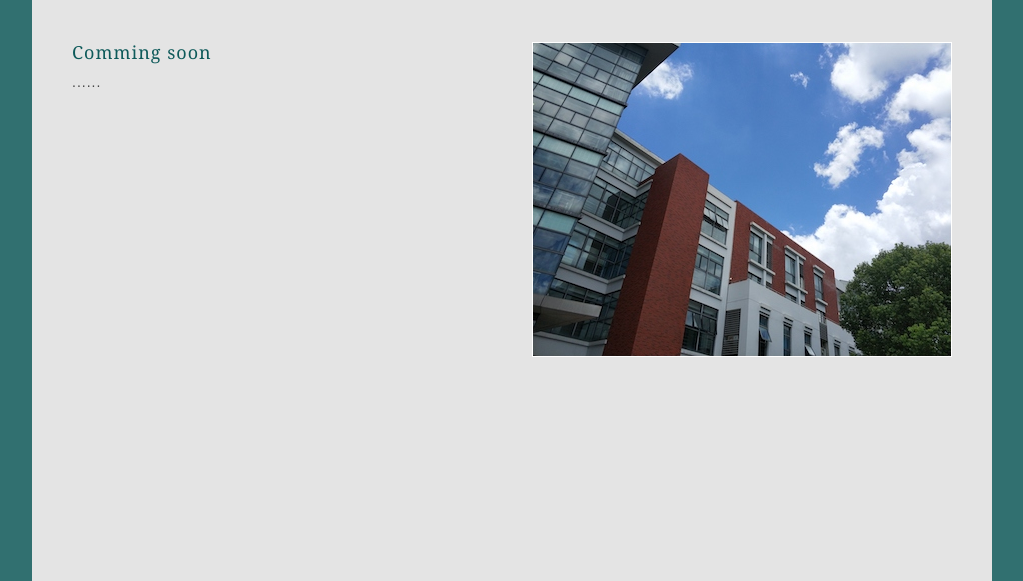
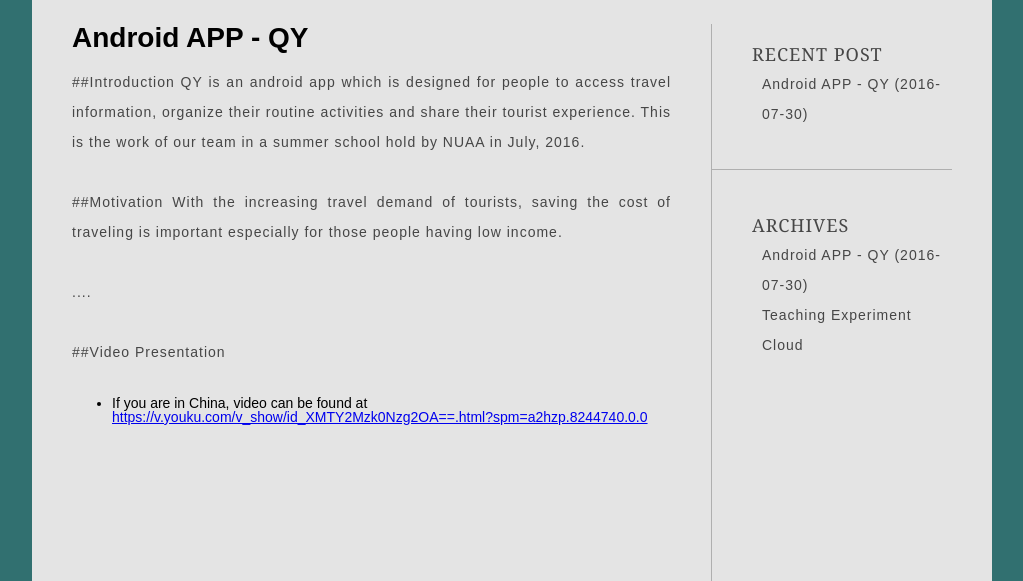
Before and after one commit to MacherCS/MacherCS.github.io, a plain HTML site: page project.html in a window 1280 px wide. Shown: the part 219-800 px from the top of the page, without its empty margins (128-1151 px from the left). Drawn offline with Linux system fonts and the light colour scheme.

Commit message:
add project

```diff
--- a/project.html
+++ b/project.html
@@ -40,12 +40,39 @@
 		</ul>
 	</div>
 	<div id="body">
-		<div class="content">
+		<!--<div class="content">
 			<img src="images/activities/gossip/gossip2.jpg" alt="">
 			<h3>Comming soon</h3>
 			<p>
 				......
 			</p>
+		</div>-->
+
+		<div id="blog">
+
+
+
+		</div>
+		<div id="sidebar">
+			<div>
+				<h3>recent post</h3>
+				<ul>
+					<li>
+						<a href="project.html?id=QY">Android APP - QY (2016-07-30)</a>
+					</li>
+				</ul>
+			</div>
+			<div>
+				<h3>archives</h3>
+				<ul>
+					<li>
+						<a href="project.html?id=QY">Android APP - QY (2016-07-30)</a>
+					</li>
+					<li>
+						<a href="project.html?id=teachingCloud">Teaching Experiment Cloud</a>
+					</li>
+				</ul>
+			</div>
 		</div>
 	</div>
 	<div id="footer">
@@ -64,5 +91,51 @@
 			&copy; Copyright 2019. All rights reserved.&nbsp;
 		</p>
 	</div>
+
+	<script type="text/javascript" src="js/marked.js"></script>
+	<script type="text/javascript">
+		id = GetQueryString("id")
+		if(id != null && id.toString().length>1)
+		{}
+		else{
+			id = "QY"
+		}
+
+		var ajx = new XMLHttpRequest()
+        ajx.open("get","/project_data/"+id+".md", true)
+        ajx.onreadystatechange = function(){
+            if(ajx.readyState!=4){
+                return;
+            }
+            if(ajx.status>=200 && ajx.status<300){
+                showContent(ajx.responseText);
+            }
+        }
+        ajx.send()
+
+		function GetQueryString(name)
+		{
+		     var reg = new RegExp("(^|&)"+ name +"=([^&]*)(&|$)");
+		     var r = window.location.search.substr(1).match(reg);
+		     if(r!=null)return  unescape(r[2]); return null;
+		}
+
+		function showContent(content){
+			var rendererMD = new marked.Renderer();
+		    marked.setOptions({
+		      renderer: rendererMD,
+		      gfm: true,
+		      tables: true,
+		      breaks: false,
+		      pedantic: false,
+		      sanitize: false,
+		      smartLists: true,
+		      smartypants: false
+		    });//基本设置
+		    //console.log('I am using __markdown__.');
+		    // Outputs: <p>I am using <strong>markdown</strong>.</p>
+		    document.getElementById('blog').innerHTML = marked(content);
+		}
+	</script>
 </body>
 </html>
--- /dev/null
+++ b/project_data/QY.md
@@ -0,0 +1,13 @@
+# Android APP - QY
+
+##Introduction
+QY is an android app which is designed for people to access travel information, organize their routine activities and share their tourist experience. This is the work of our team in a summer school hold by NUAA in July, 2016.
+
+##Motivation
+With the increasing travel demand of tourists, saving the cost of traveling is important especially for those people having low income.
+
+....
+
+##Video Presentation
+* If you are in China, video can be found at <br/>
+https://v.youku.com/v_show/id_XMTY2Mzk0Nzg2OA==.html?spm=a2hzp.8244740.0.0
```
